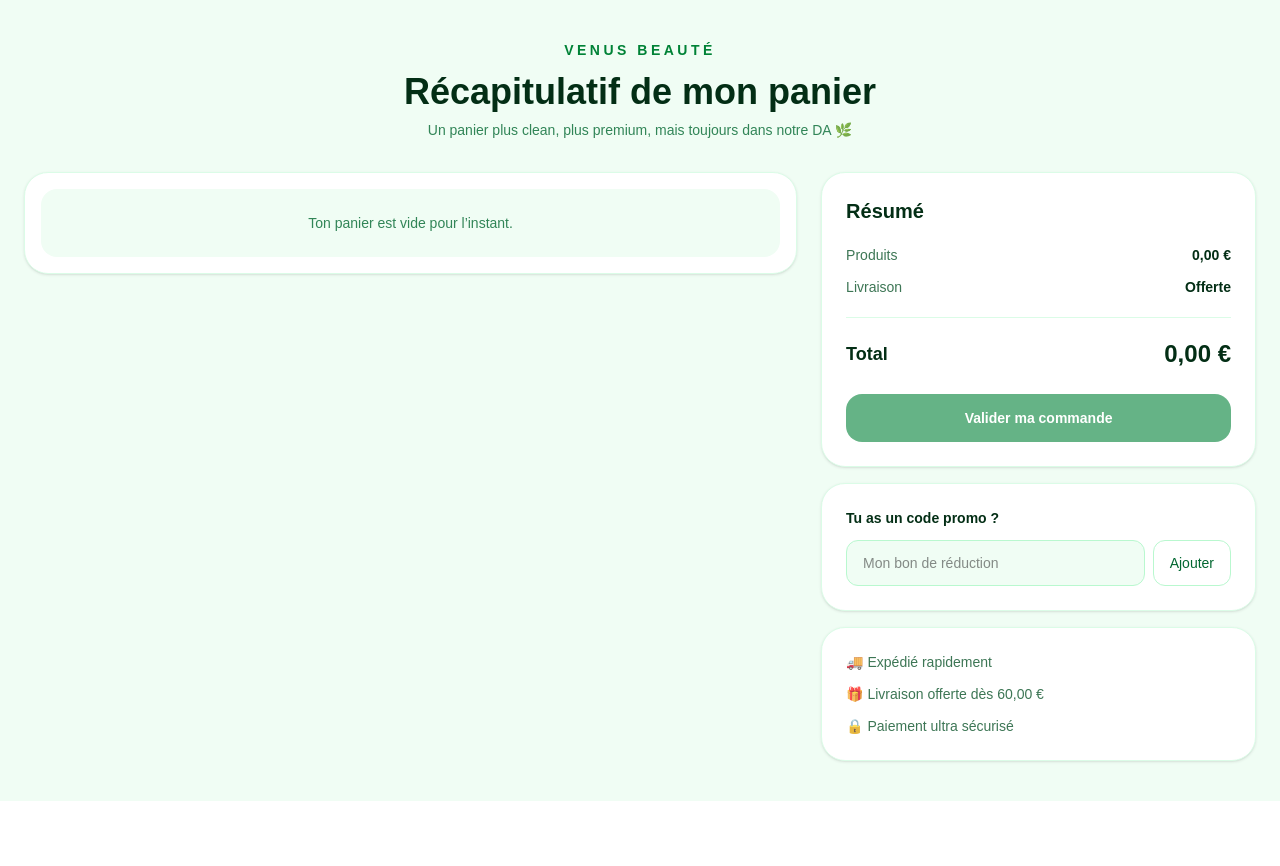
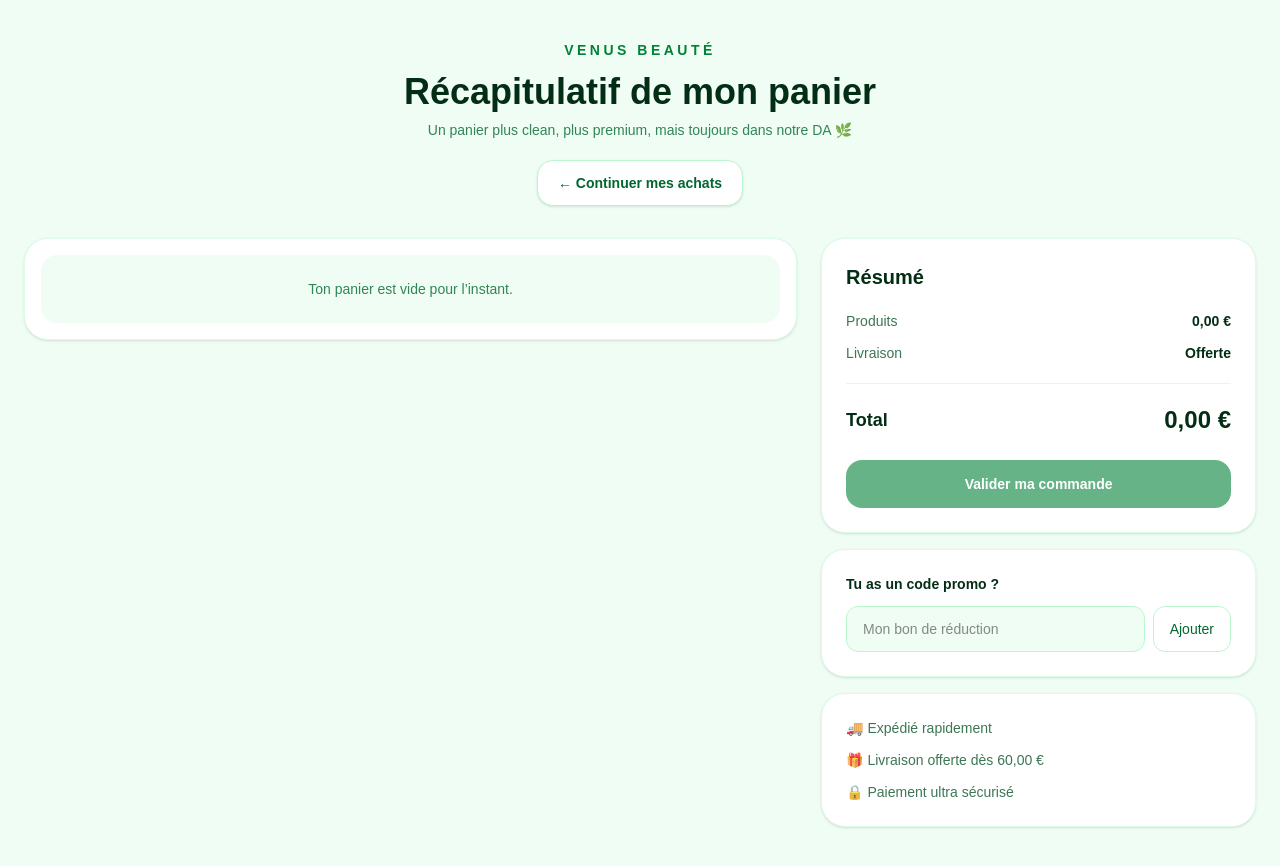
Before and after one commit to Doudou-labo/DoudouClaw, a Next.js app in the folder venus-beaute/: page /checkout in a window 1280 px wide. Before the commit the page ends 801 px from the top, so only its background shows below. Built offline with nearby package versions, Linux system fonts and the light colour scheme.

Commit message:
feat(venus-beaute): add continue shopping button on cart page

```diff
--- a/venus-beaute/src/components/CheckoutClient.tsx
+++ b/venus-beaute/src/components/CheckoutClient.tsx
@@ -122,6 +122,14 @@ export default function CheckoutClient({ initialSlug, initialQty }: { initialSlu
           <p className="text-sm font-semibold uppercase tracking-[0.25em] text-green-700">Venus Beauté</p>
           <h1 className="mt-3 text-3xl font-extrabold text-green-950 sm:text-4xl">Récapitulatif de mon panier</h1>
           <p className="mt-2 text-sm text-green-800/80">Un panier plus clean, plus premium, mais toujours dans notre DA 🌿</p>
+          <div className="mt-5 flex justify-center">
+            <a
+              href="/boutique"
+              className="button-micro inline-flex items-center rounded-2xl border border-green-200 bg-white px-5 py-3 text-sm font-semibold text-green-800 shadow-sm hover:bg-green-50"
+            >
+              ← Continuer mes achats
+            </a>
+          </div>
         </div>
 
         <div className="fade-in-up-delay-1 mt-8 grid gap-6 xl:grid-cols-[1.6fr_0.9fr]">
```
